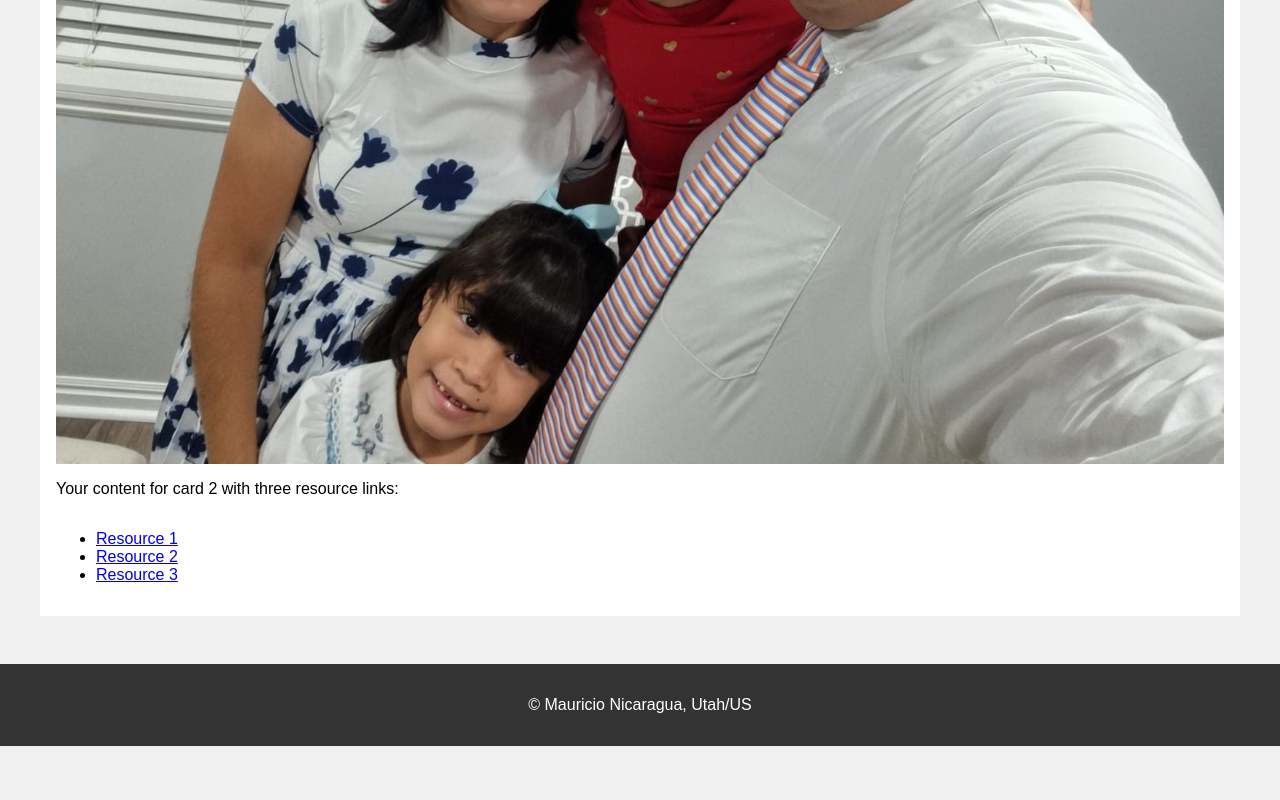
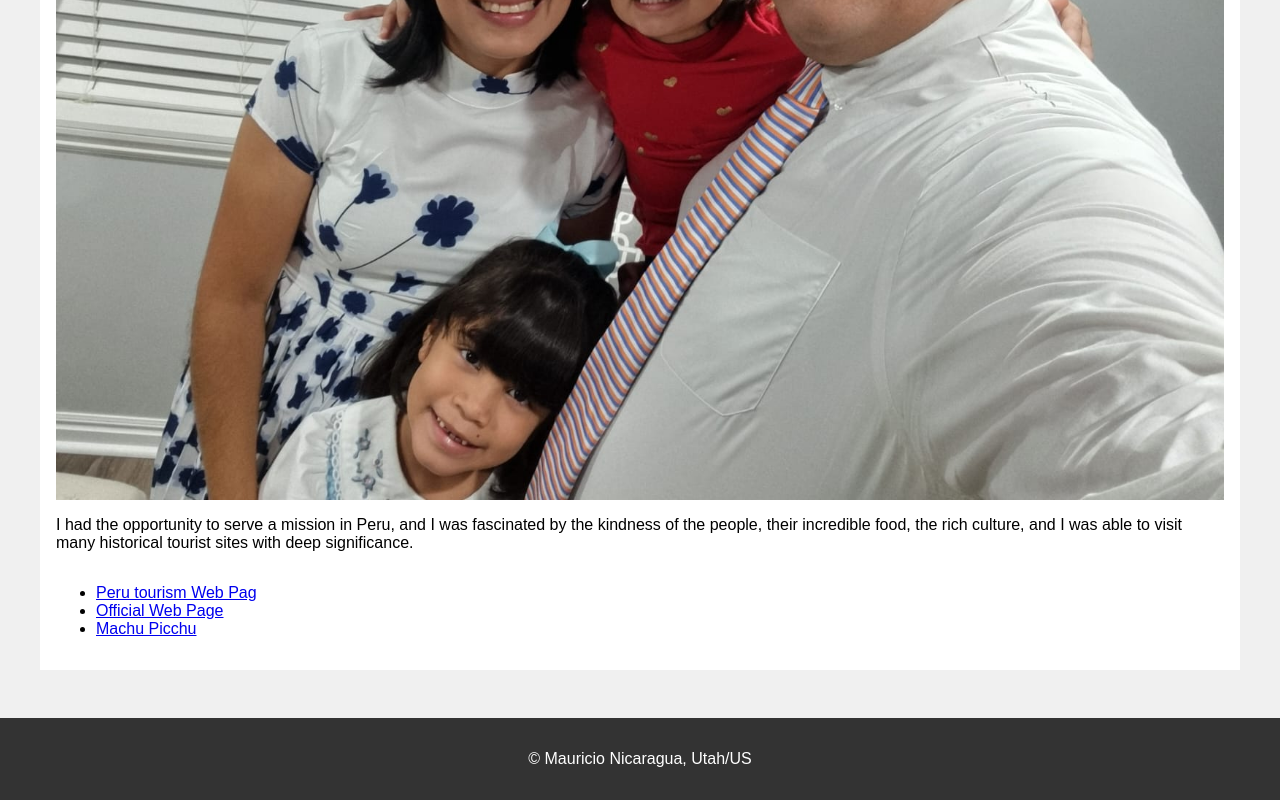
Before and after one commit to mauricionicaragua/wdd131, a plain HTML site: page index.html in a window 1280 px wide. Shown: the part 2078-2878 px from the top of the page. Before the commit the page ends 2824 px from the top, so only its background shows below. Drawn offline with Linux system fonts and the light colour scheme.

Commit message:
w01update5

```diff
--- a/index.html
+++ b/index.html
@@ -4,7 +4,7 @@
 <head>
     <meta charset="UTF-8">
     <meta name="viewport" content="width=device-width, initial-scale=1.0">
-    <meta name="description" content="WDD 131 - Dynamic Web Fundamentals, Mauricio Javier Nicaragua Gonzalez">
+    <meta name="description" content="WDD 131 - Dynamic Web Fundamentals, Mauricio Javier Nicaragua Gonzalez, Keyword summary of page content">
     <meta name="author" content="Mauricio Javier Nicaragua Gonzalez">
     <title>WDD 131 - Dynamic Web Fundamentals - Mauricio Javier Nicaragua Gonzalez</title>
     <link rel="preconnect" href="https://fonts.googleapis.com">
@@ -31,7 +31,10 @@
         <section class="card">
             <h2>About Me</h2>
             <img src="images/perfil.jpeg" alt="Myself">
-            <p>Your content for card 1 with three resource links:</p>
+            <p>My name is Mauricio, and I was born in Nicaragua. Im 36 years old and have been happily married to
+                 my wonderful wife for 10 years. Together, we have two beautiful daughters, ages 6 and 3. I enjoy
+                 playing a variety of sports, including soccer, ping pong, and volleyball, and Im currently
+                 learning how to play pickleball, which has been a fun new challenge for me.</p>
             <ul>
                 <li><a href="https://example1.com">Resource 1</a></li>
                 <li><a href="https://example2.com">Resource 2</a></li>
@@ -42,11 +45,12 @@
         <section class="card">
             <h2>My Family</h2>
             <img src="images/family.jpeg" alt="Time with The Family">
-            <p>Your content for card 2 with three resource links:</p>
+            <p>I had the opportunity to serve a mission in Peru, and I was fascinated by the kindness of the people,
+                their incredible food, the rich culture, and I was able to visit many historical tourist sites with deep significance.</p>
             <ul>
-                <li><a href="https://example1.com">Resource 1</a></li>
-                <li><a href="https://example2.com">Resource 2</a></li>
-                <li><a href="https://example3.com">Resource 3</a></li>
+                <li><a href="https://www.peru.travel/en">Peru tourism Web Pag</a></li>
+                <li><a href="https://www.gob.pe/">Official Web Page</a></li>
+                <li><a href="https://www.machupicchu.gob.pe/">Machu Picchu</a></li>
             </ul>
         </section>
     </main>
```
